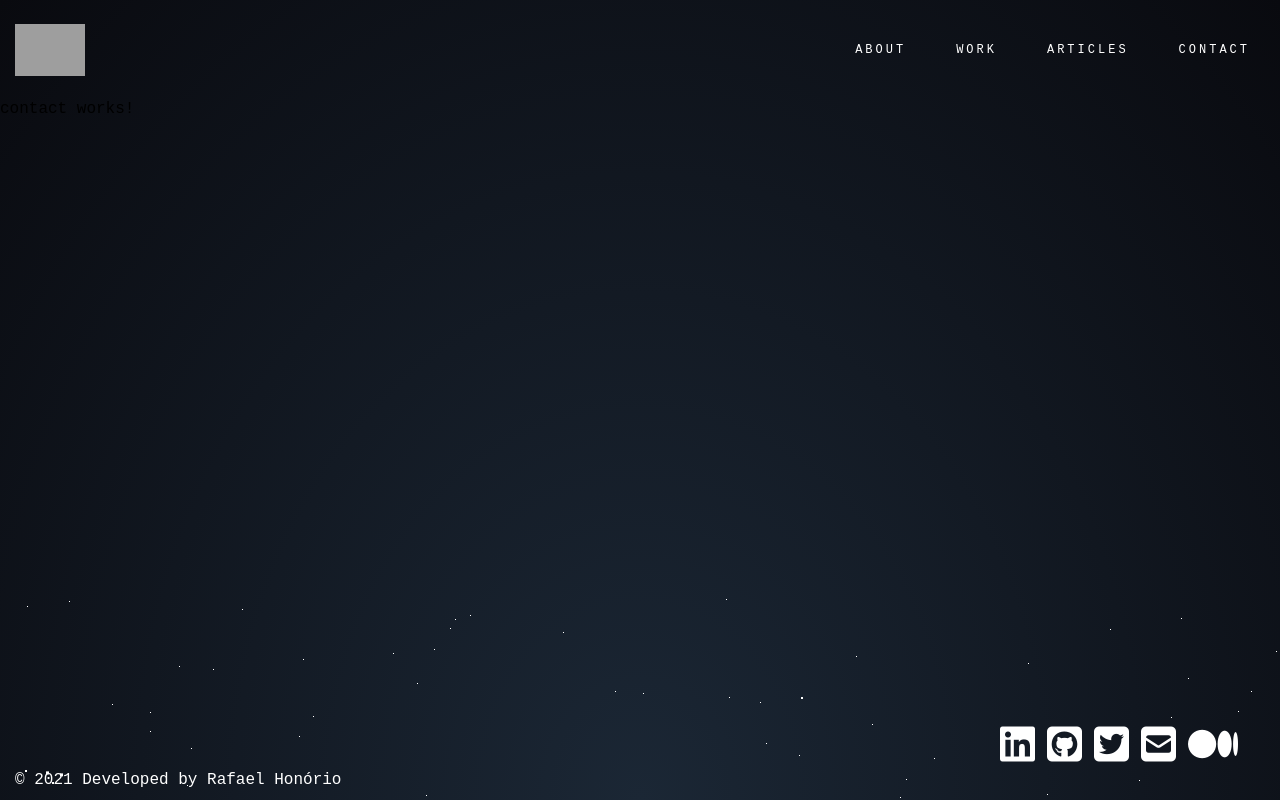
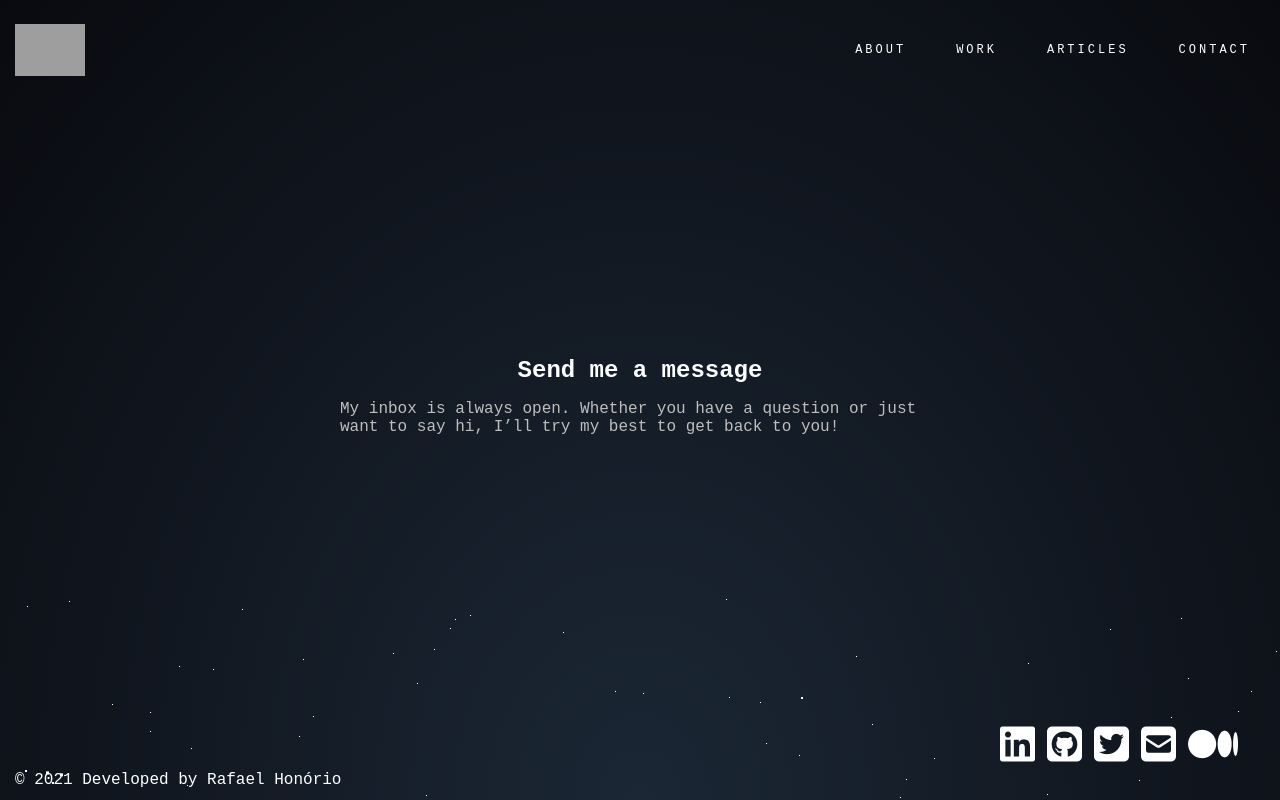
Before and after one commit to rafael-hs/rafahs.tech, an Angular app: page /contact in a window 1280 px wide. Built offline with nearby package versions, Linux system fonts and the light colour scheme; grey boxes are pictures that could not be loaded.

Commit message:
add contact module

```diff
--- a/src/app/pages/contact/contact.component.html
+++ b/src/app/pages/contact/contact.component.html
@@ -1 +1,9 @@
-<p>contact works!</p>
+<div class="contact-box">
+  <h2>
+    Send me a message
+  </h2>
+  <p>
+    My inbox is always open. Whether you have a question
+    or just want to say hi, I’ll try my best to get back to you!
+  </p>
+</div>
--- a/src/app/pages/contact/contact.component.sass
+++ b/src/app/pages/contact/contact.component.sass
@@ -0,0 +1,16 @@
+.contact-box
+  height: 100%
+  display: flex
+  flex-direction: column
+  justify-content: center
+  align-items: center
+
+  h2
+    margin: 0px 0px 16px 0px
+    font-weight: 600
+    line-height: 1.1em
+    color: white
+
+  p
+    color: #bebebe
+    max-width: 600px
```
